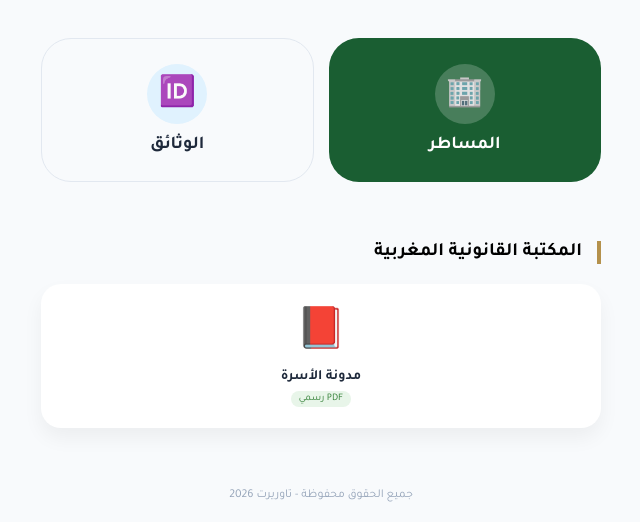
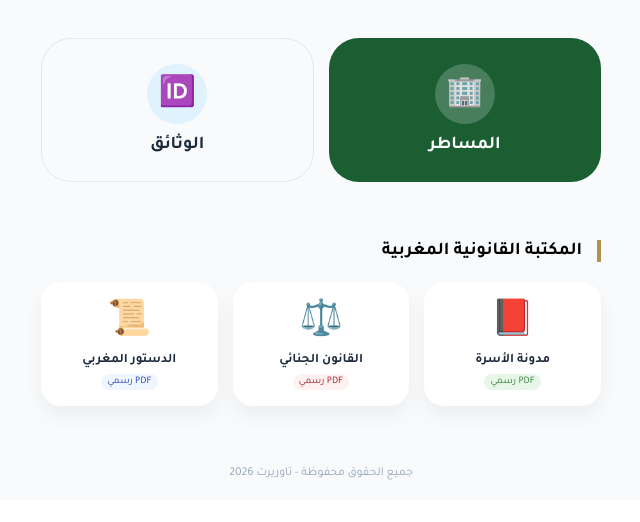
Before and after one commit to younessamsong09-hue/taourirt-app, a Flask app: page / in a window 1280 px wide. Shown: the part 683-1205 px from the top of the page, without its empty margins (319-959 px from the left). After the commit the page ends 1163 px from the top, so only its background shows below. Run offline with Flask 3, Linux system fonts and the light colour scheme.

Commit message:
Update legal_library.html

```diff
--- a/templates/includes/legal_library.html
+++ b/templates/includes/legal_library.html
@@ -1,12 +1,24 @@
 <div style="padding: 20px; max-width: 900px; margin: 0 auto;">
-    <h3 style="border-right: 4px solid #b4914c; padding-right: 15px; margin-bottom: 20px;">المكتبة القانونية المغربية</h3>
-    <div style="display: grid; grid-template-columns: repeat(auto-fit, minmax(140px, 1fr)); gap: 15px;">
+    <h3 style="border-right: 4px solid #b4914c; padding-right: 15px; margin-bottom: 20px; font-size: 18px;">المكتبة القانونية المغربية</h3>
+    <div style="display: grid; grid-template-columns: repeat(auto-fit, minmax(120px, 1fr)); gap: 15px;">
 
-        <div onclick="openRealBook('family')" style="background: white; padding: 20px; border-radius: 20px; text-align: center; box-shadow: 0 10px 20px rgba(0,0,0,0.05); cursor: pointer; transition: 0.3s;">
-            <div style="font-size: 40px; margin-bottom: 10px;">📕</div>
-            <h4 style="margin: 0; font-size: 14px; color: #1e293b;">مدونة الأسرة</h4>
-            <span style="background: #e8f5e9; color: #2e7d32; font-size: 10px; padding: 2px 8px; border-radius: 10px; margin-top: 5px; display: inline-block;">PDF رسمي</span>
+        <div onclick="openRealBook('family')" style="background: white; padding: 15px; border-radius: 20px; text-align: center; box-shadow: 0 10px 20px rgba(0,0,0,0.05); cursor: pointer;">
+            <div style="font-size: 35px; margin-bottom: 8px;">📕</div>
+            <h4 style="margin: 0; font-size: 13px; color: #1e293b;">مدونة الأسرة</h4>
+            <span style="background: #e8f5e9; color: #2e7d32; font-size: 10px; padding: 2px 6px; border-radius: 10px; margin-top: 5px; display: inline-block;">PDF رسمي</span>
         </div>
 
+        <div onclick="openRealBook('criminal')" style="background: white; padding: 15px; border-radius: 20px; text-align: center; box-shadow: 0 10px 20px rgba(0,0,0,0.05); cursor: pointer;">
+            <div style="font-size: 35px; margin-bottom: 8px;">⚖️</div>
+            <h4 style="margin: 0; font-size: 13px; color: #1e293b;">القانون الجنائي</h4>
+            <span style="background: #fff1f2; color: #991b1b; font-size: 10px; padding: 2px 6px; border-radius: 10px; margin-top: 5px; display: inline-block;">PDF رسمي</span>
         </div>
+
+        <div onclick="openRealBook('constitution')" style="background: white; padding: 15px; border-radius: 20px; text-align: center; box-shadow: 0 10px 20px rgba(0,0,0,0.05); cursor: pointer;">
+            <div style="font-size: 35px; margin-bottom: 8px;">📜</div>
+            <h4 style="margin: 0; font-size: 13px; color: #1e293b;">الدستور المغربي</h4>
+            <span style="background: #eff6ff; color: #1e40af; font-size: 10px; padding: 2px 6px; border-radius: 10px; margin-top: 5px; display: inline-block;">PDF رسمي</span>
+        </div>
+
+    </div>
 </div>
```
